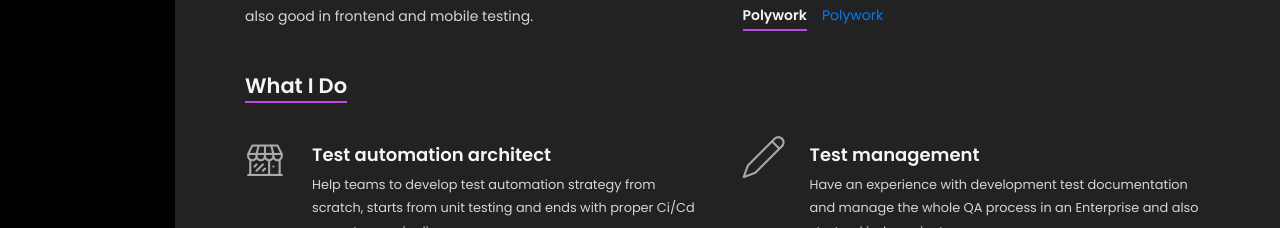
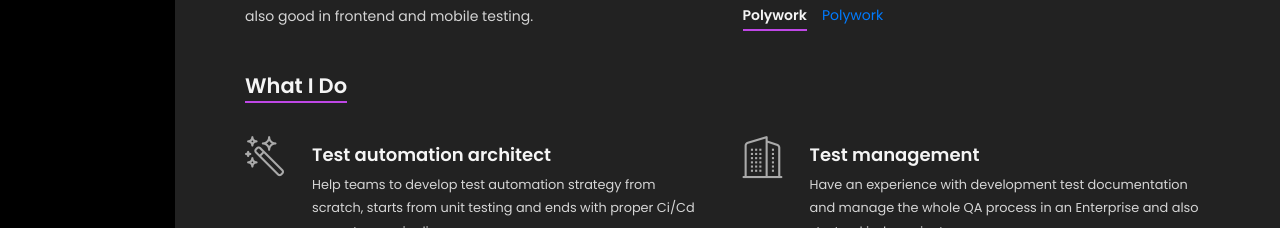
Before and after one commit to lespauI/pletenev.dev, a plain HTML site: page index.html in a window 1280 px wide. Shown: the part 1100-1328 px from the top of the page. Drawn offline with Linux system fonts and the light colour scheme; some packages are replaced by stand-ins of ours.

Commit message:
lnr ico updates

```diff
--- a/index.html
+++ b/index.html
@@ -196,7 +196,7 @@
                                             <!-- Service Item 1 -->
                                             <div class="info-block-w-icon">
                                                 <div class="ci-icon">
-                                                    <i class="lnr lnr-store"></i>
+                                                    <i class="lnr lnr-magic-wand"></i>
                                                 </div>
                                                 <div class="ci-text">
                                                     <h4>Test automation architect</h4>
@@ -229,7 +229,7 @@
                                             <!-- Service Item 3 -->
                                             <div class="info-block-w-icon">
                                                 <div class="ci-icon">
-                                                    <i class="lnr lnr-pencil"></i>
+                                                    <i class="lnr lnr-apartment"></i>
                                                 </div>
                                                 <div class="ci-text">
                                                     <h4>Test management</h4>
```
